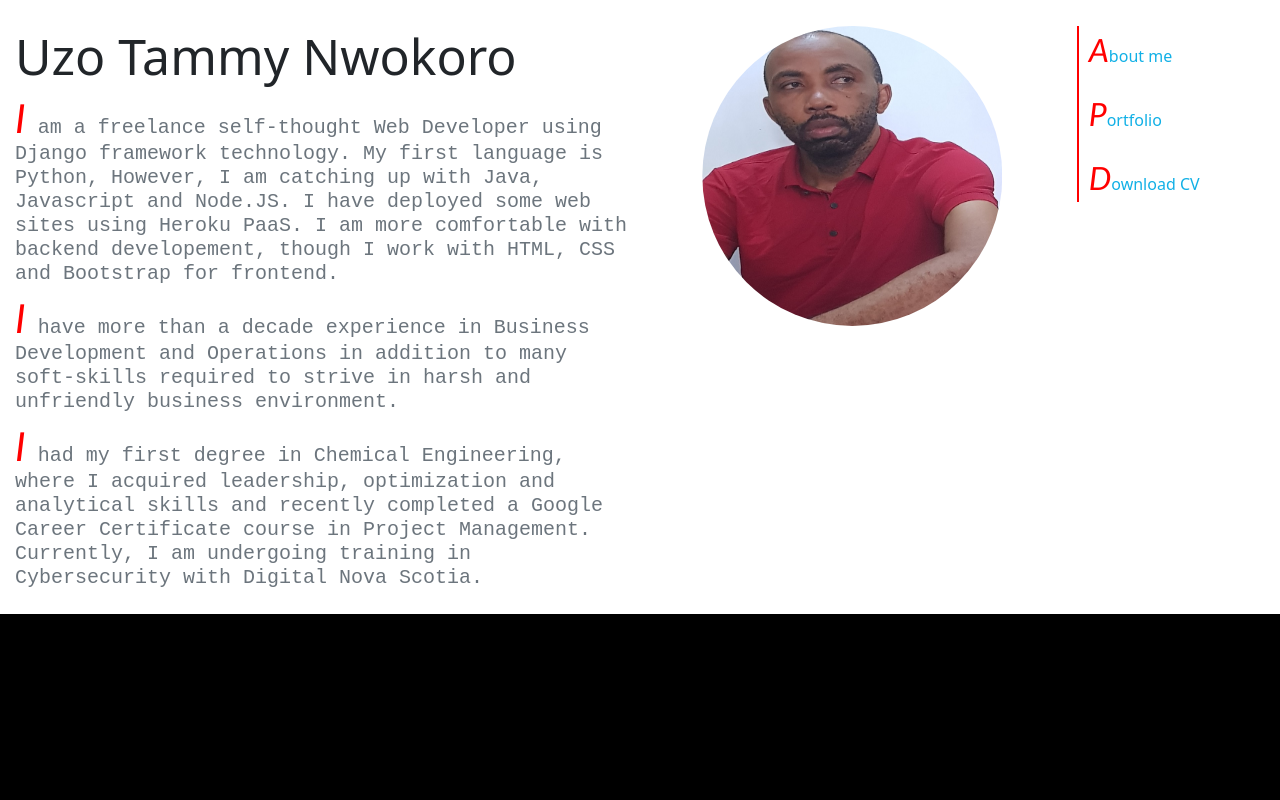
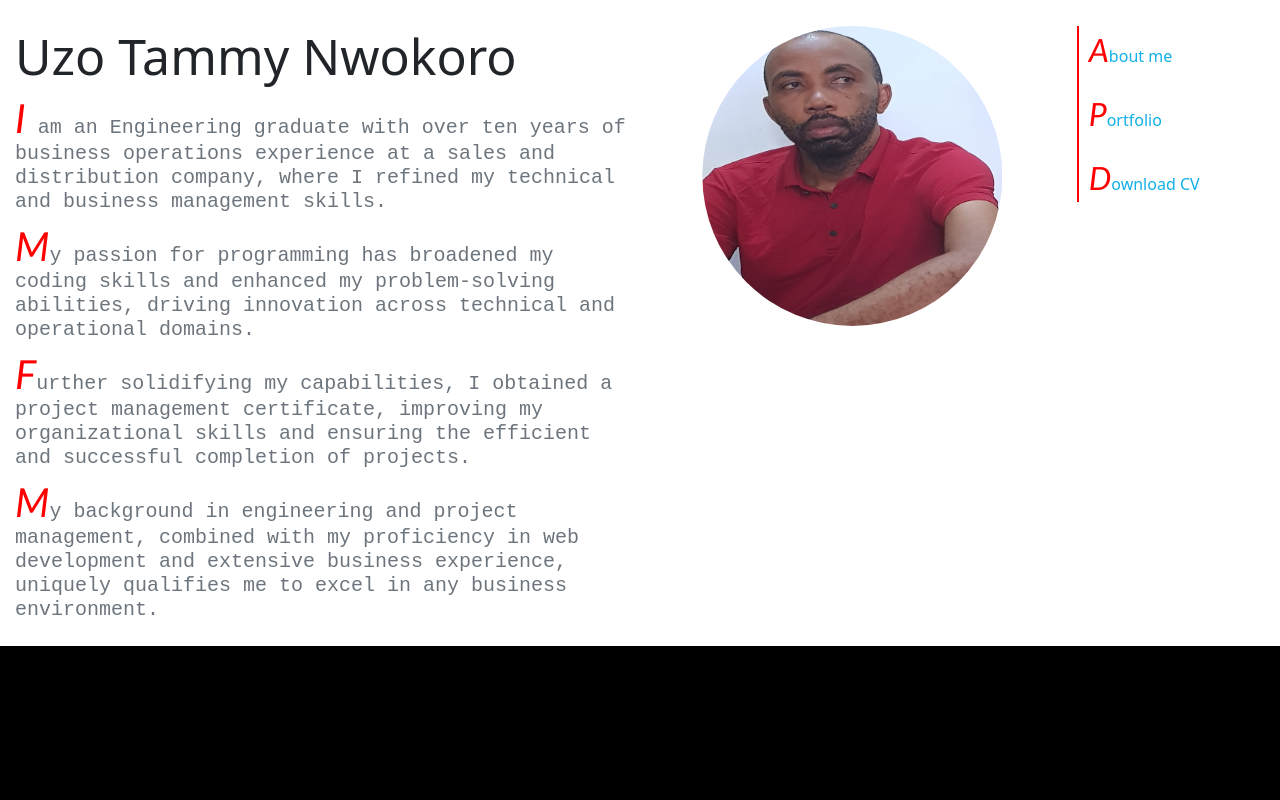
Before and after one commit to UzoTammy/nwokoro, a Django app: page / in a window 1280 px wide. Run offline with Django 5.2, Linux system fonts and the light colour scheme.

Commit message:
Improved personal intro

```diff
--- a/core/templates/core/homepage.html
+++ b/core/templates/core/homepage.html
@@ -41,21 +41,24 @@
             <div class="col-sm-6 text-left">
                 <h4 class="" style="font-size: 50px;">Uzo Tammy Nwokoro</h4>
                 <h5 class="text-muted first-letter intro-font">
-                    I am a freelance  self-thought Web Developer using Django framework technology. My first language
-                    is Python, However, I am catching up with Java, Javascript and Node.JS. I have deployed some web sites
-                    using Heroku PaaS. I am more comfortable with backend developement, though I work with HTML, CSS and Bootstrap
-                    for frontend.
+                    I am an Engineering graduate with over ten years of business operations experience at a
+                    sales and distribution company, where I refined my technical and business management skills.
                 </h5>
                 <h5 class="text-muted first-letter intro-font">
-                    I have more than a decade experience
-                    in Business Development and Operations in addition to many soft-skills required to
-                    strive in harsh and unfriendly business environment.
+                    My passion for programming has broadened my coding skills and enhanced my problem-solving abilities,
+                    driving innovation across technical and operational domains.
                 </h5>
                 <h5 class="text-muted first-letter intro-font">
-                    I had my first degree in Chemical Engineering, where I acquired leadership, optimization and analytical
-                    skills and recently completed a Google Career Certificate course in Project Management.
-                    Currently, I am undergoing training in Cybersecurity with Digital Nova Scotia.
+                    Further solidifying my capabilities,
+                    I obtained a project management certificate, improving my organizational skills and ensuring
+                    the efficient and successful completion of projects.
                 </h5>
+                <h5 class="text-muted first-letter intro-font">
+                    My background in engineering and project
+                    management, combined with my proficiency in web development and extensive business experience,
+                    uniquely qualifies me to excel in any business environment.
+                </h5>
+
                 <h6 class="rainbow-text">
 
                 </h6>
```
